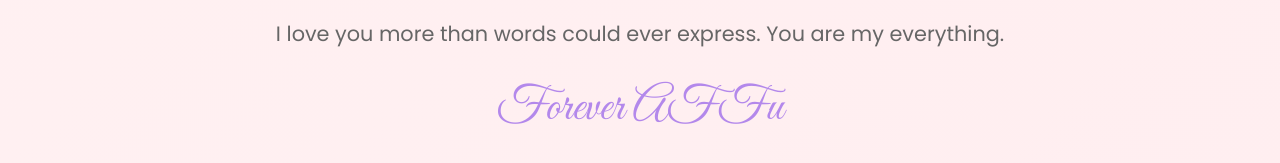
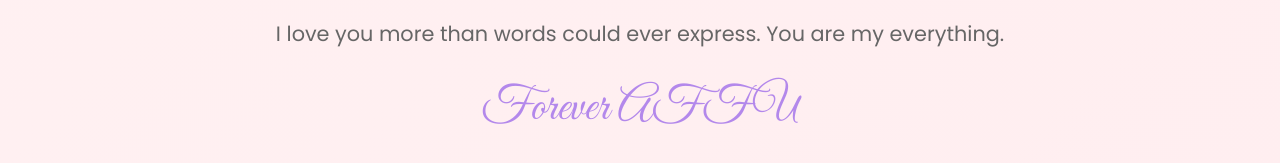
Before and after one commit to epic-03i/Sorry-Affu, a plain HTML site: page index.html in a window 1280 px wide. Shown: the part 3185-3348 px from the top of the page. Drawn offline with Linux system fonts and the light colour scheme; no server answers.

Commit message:
Update index.html

```diff
--- a/index.html
+++ b/index.html
@@ -785,7 +785,7 @@
                 You are my Yesterday, You are my Today, You are my Tomorrow.
             </div>
             <p style="font-size: 1.3rem; margin-bottom: 20px;">I love you more than words could ever express. You are my everything.</p>
-            <div class="signature">Forever AFFu</div>
+            <div class="signature">Forever AFFU</div>
         </footer>
     </div>
 
```
